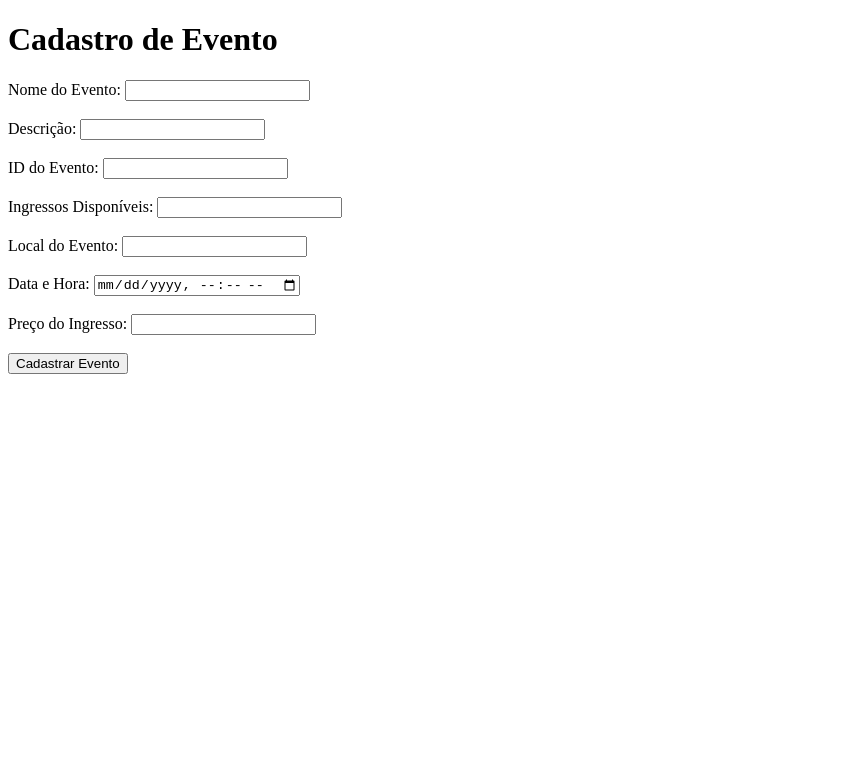
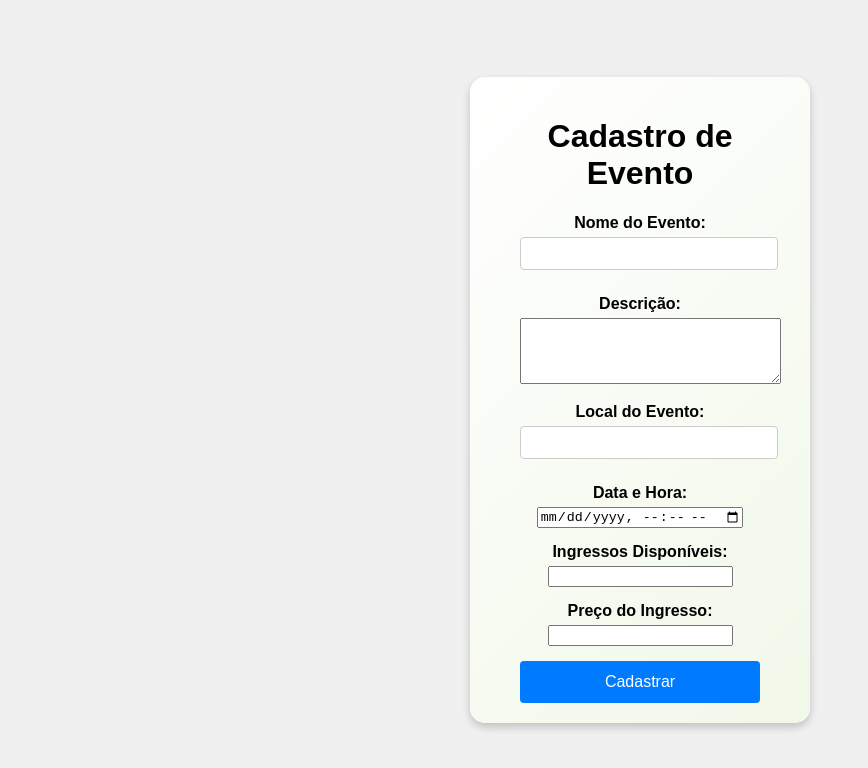
Before and after one commit to genuino12/Trabalho-de-programa-o-para-internet, a website: page Publico/cadastro_evento.html in a window 1280 px wide. Shown: the whole page, without its empty margins (0-868 px from the left). Drawn offline with Linux system fonts and the light colour scheme.

Commit message:
atualizações

```diff
--- a/Publico/cadastro_evento.html
+++ b/Publico/cadastro_evento.html
@@ -4,32 +4,38 @@
     <meta charset="UTF-8">
     <meta name="viewport" content="width=device-width, initial-scale=1.0">
     <title>Cadastro de Evento</title>
+    <link rel="stylesheet" href="./css/style.css">
 </head>
 <body>
-
-    <h1>Cadastro de Evento</h1>
-    <form id="eventForm">
+    <div class="square-container">
+    <div class="login-container">
+    <h1>Cadastro de Evento </h1>
+    <form id="eventForm" action="#" method="POST" novalidate>
+        <div class="form-group">
         <label for="nome">Nome do Evento:</label>
-        <input type="text" id="nome" name="nome" required><br><br>
-
-
+        <input type="text" id="nome" name="nome" required><br>
+        </div>
+        <div class="form-group">
         <label for="descricao">Descrição:</label>
-        <input type="text" id="descricao" name="descricao" required><br><br>
-
-        <label for="id_eventos">ID do Evento:</label>
-        <input type="number" id="id_eventos" name="id_eventos" required><br><br>
-
+        <textarea id="descricao" name="descricao" rows="4" cols="30" required></textarea><br>
+        </div>
+        <div class="form-group">
+        <label for="local_evento">Local do Evento:</label>
+        <input type="text" id="local_evento" name="local_evento" required><br>
+        </div>
+        <div class="form-group">
+        <label for="data_hora">Data e Hora:</label>
+        <input type="datetime-local" id="data_hora" name="data_hora" required><br>
+        </div>
+        <div class="form-group">
         <label for="ingressos">Ingressos Disponíveis:</label>
-        <input type="number" id="ingressos" name="ingressos" required><br><br>
-
-        <label for="local_evento">Local do Evento:</label>
-        <input type="text" id="local_evento" name="local_evento" required><br><br>
-
-        <label for="data_hora">Data e Hora:</label>
-        <input type="datetime-local" id="data_hora" name="data_hora" required><br><br>
-
+        <input type="number" id="ingressos" name="ingressos" required><br>
+        </div>
+        <div class="form-group">
         <label for="preco">Preço do Ingresso:</label>
-        <input type="number" id="preco" name="preco" step="0.01" required><br><br>
-
-        <input type="submit" value="Cadastrar Evento">
+        <input type="number" id="preco" name="preco" step="0.01" required><br>
+        </div>
+        <button type="submit">Cadastrar</button>
     </form>
+        </div>
+    </div>
```
Also changed, not shown: Publico/home.html (+1 -0 lines).
